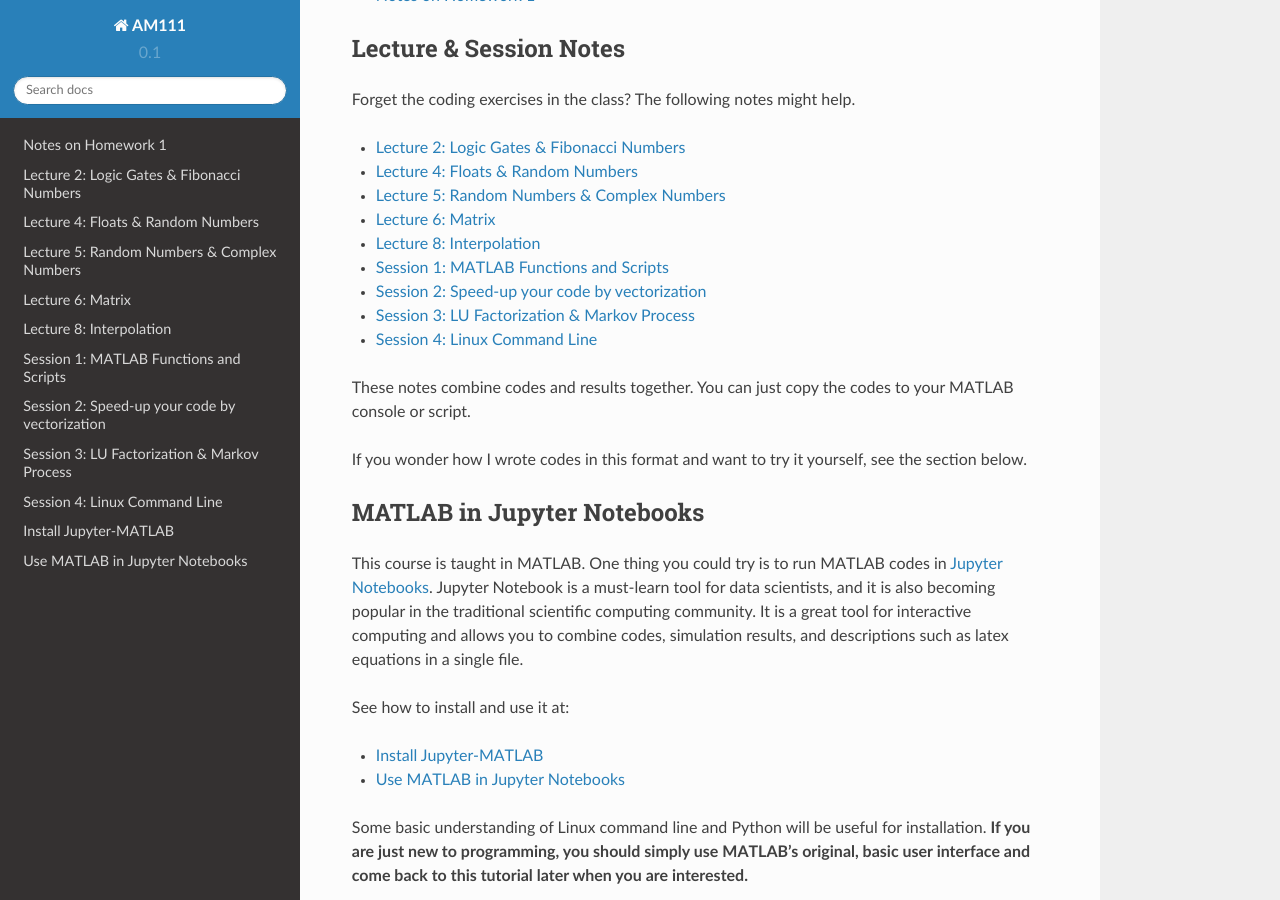
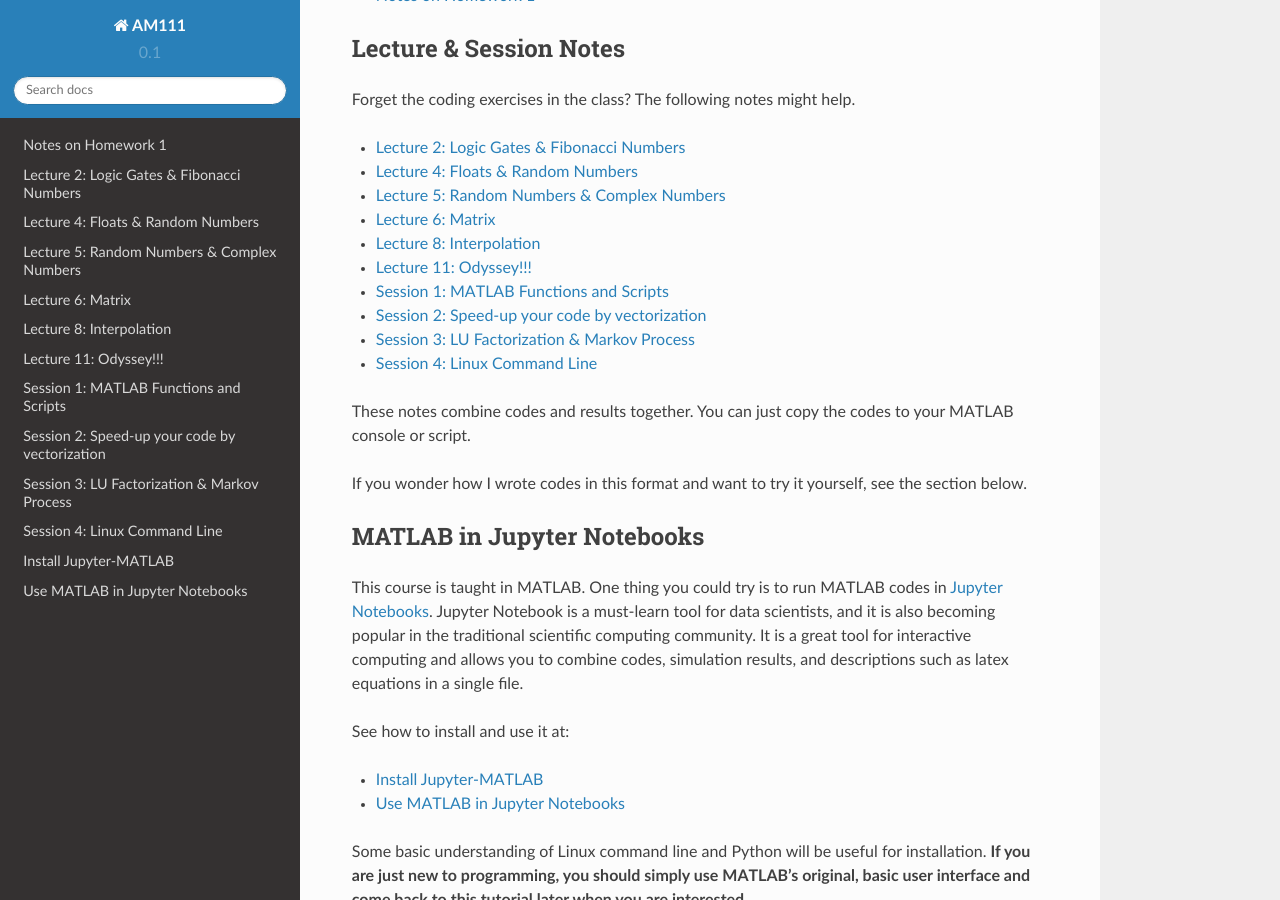
Before and after one commit to JiaweiZhuang/AM111, a Sphinx documentation site: the page built from docs/index.rst, in a window 1280 px wide and 900 px high, scrolled down 712 px. Built offline with Sphinx 7.4.7 and the Read the Docs theme 2.0.0, drawn with Linux system fonts in a browser that asks for light colours.

Commit message:
Odyssey notes
Signed-off-by: JiaweiZhuang <jiaweizhuang@g.harvard.edu>

```diff
--- a/docs/index.rst
+++ b/docs/index.rst
@@ -43,6 +43,7 @@ Forget the coding exercises in the class? The following notes might help.
    lecture5_complex.ipynb
    lecture6_matrix.ipynb
    lecture8_interpolation.ipynb
+   lecture11_Odyssey.ipynb
    session1_functions.ipynb
    session2_vectorization.ipynb
    session3_LU_markov.ipynb
```
Also changed, not shown: docs/lecture11_Odyssey.ipynb (added).
